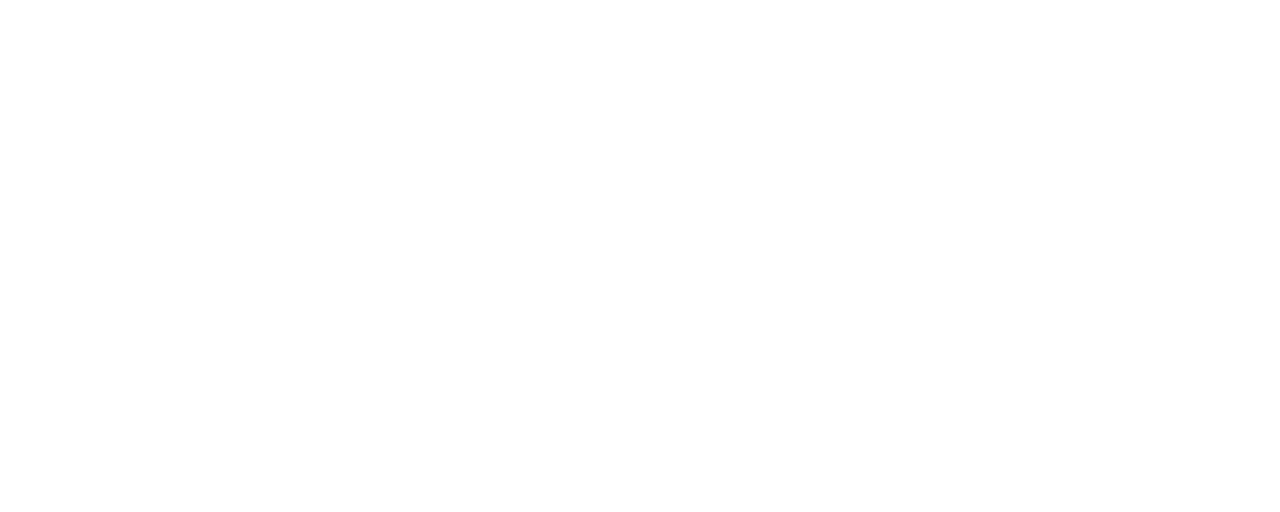
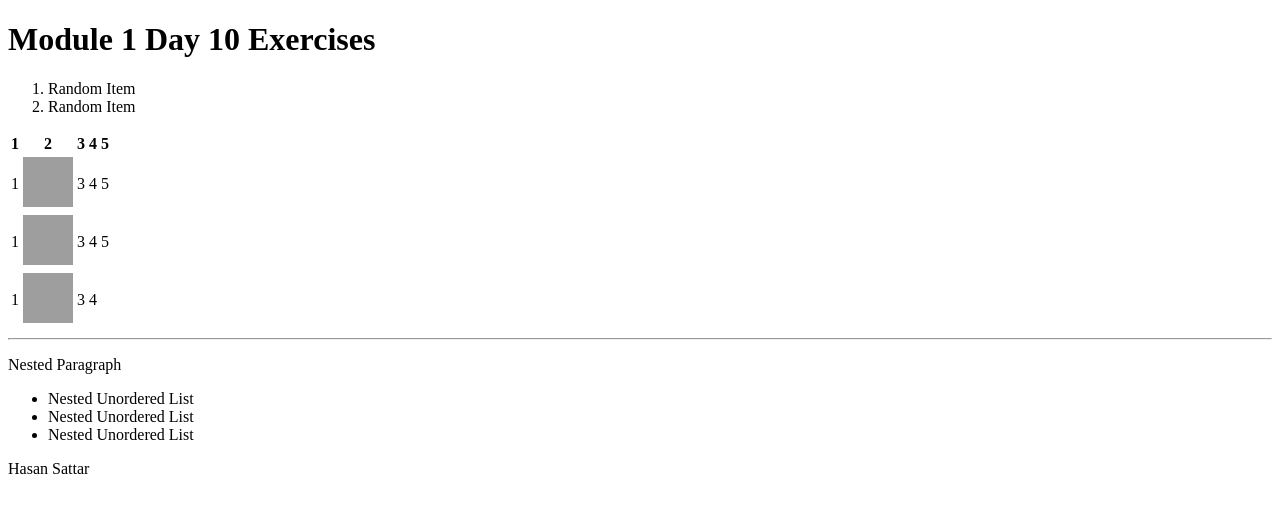
Before and after one commit to hsattar/Strive-M1-D10, a plain HTML site: page index.html in a window 1280 px wide. Drawn offline with Linux system fonts and the light colour scheme; grey boxes are pictures that could not be loaded.

Commit message:
HTML Tasks Complete

```diff
--- a/index.html
+++ b/index.html
@@ -16,11 +16,71 @@
 
 
 <head>
-
+  <title>Day 10</title>
 </head>
 <body>
 
+<h1>Module 1 Day 10 Exercises</h1>
 
+<ol>
+  <li>Random Item</li>
+  <li>Random Item</li>
+</ol>
+
+<table>
+
+  <thead>
+    <tr>
+      <th>1</th>
+      <th>2</th>
+      <th>3</th>
+      <th>4</th>
+      <th>5</th>
+    </tr>
+  </thead>
+
+  <tbody>
+
+      <tr>
+        <td>1</td>
+        <td><a href="https://google.co.uk" target="_blank"><img src="https://source.unsplash.com/random/50x50" alt=""></a></td>
+        <td>3</td>
+        <td>4</td>
+        <td>5</td>
+      </tr>
+
+      <tr>
+        <td>1</td>
+        <td><a href="https://google.co.uk" target="_blank"><img src="https://source.unsplash.com/random/50x50" alt=""></a></td>
+        <td>3</td>
+        <td>4</td>
+        <td>5</td>
+      </tr>
+
+      <tr>
+        <td>1</td>
+        <td><a href="https://google.co.uk" target="_blank"><img src="https://source.unsplash.com/random/50x50" alt=""></a></td>
+        <td>3</td>
+        <td colspan="2">4</td>
+      </tr>
+
+  </tbody>
+</table>
+
+<hr>
+
+<div class="container">
+  <p>Nested Paragraph</p>
+  <ul>
+    <li>Nested Unordered List</li>
+    <li>Nested Unordered List</li>
+    <li>Nested Unordered List</li>
+  </ul>
+</div>
+
+<footer>
+  <p>Hasan Sattar</p>
+</footer>
 
 </body>
 </html>
```
